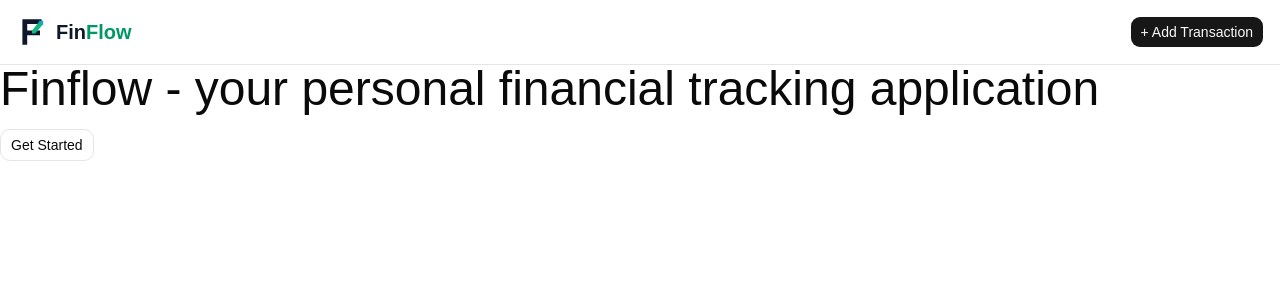
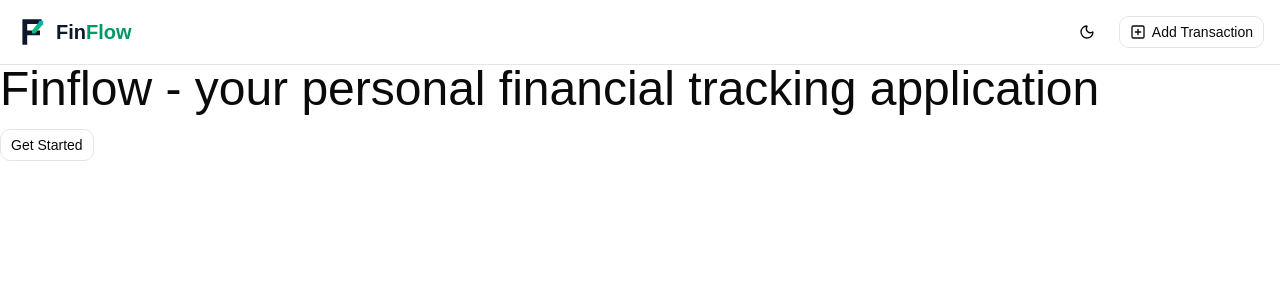
Before and after one commit to shovontanvir/finflow-personal_financial_tracker, a React (Vite) app: page / in a window 1280 px wide. Shown: the top 300 px of the page. Built offline with nearby package versions, Linux system fonts and the light colour scheme.

Commit message:
feat: add next-themes for theme management and update Header component with theme toggle

```diff
--- a/package.json
+++ b/package.json
@@ -19,6 +19,7 @@
     "clsx": "^2.1.1",
     "date-fns": "^4.1.0",
     "lucide-react": "^1.7.0",
+    "next-themes": "^0.4.6",
     "react": "^19.2.4",
     "react-dom": "^19.2.4",
     "react-hook-form": "^7.72.0",
--- a/src/components/Header.tsx
+++ b/src/components/Header.tsx
@@ -1,18 +1,40 @@
 import { Logo } from "@/components/Logo";
 import { Button } from "@/components/ui/button";
+import { Moon, Sun, SquarePlus } from "lucide-react";
+import { useTheme } from "next-themes";
 
 export default function Header() {
+  const { setTheme, theme } = useTheme();
+  const toggleTheme = () =>
+    theme === "dark" ? setTheme("light") : setTheme("dark");
+
   return (
     <header className="border-b bg-white dark:bg-gray-900 sticky top-0 z-50">
       <div className="max-w-7xl mx-auto px-4 h-16 flex items-center justify-between">
-        <div className="flex items-center gap-2 text-slate-900">
+        <div className="flex items-center gap-2 text-slate-900 dark:text-slate-100">
           <Logo className="w-8 h-8" />
           <span className="text-xl font-bold">
             Fin<span className="text-emerald-600">Flow</span>
           </span>
         </div>
 
-        <Button>+ Add Transaction</Button>
+        <div className="flex items-center gap-4">
+          <Button
+            variant="ghost"
+            size="icon"
+            onClick={toggleTheme}
+            aria-label="Toggle theme"
+          >
+            {theme === "dark" ? (
+              <Sun className="w-5 h-5" />
+            ) : (
+              <Moon className="w-5 h-5" />
+            )}
+          </Button>
+          <Button variant="outline">
+            <SquarePlus /> Add Transaction
+          </Button>
+        </div>
       </div>
     </header>
   );
--- a/src/main.tsx
+++ b/src/main.tsx
@@ -1,6 +1,7 @@
 import { StrictMode } from "react";
 import { createRoot } from "react-dom/client";
 import { QueryClient, QueryClientProvider } from "@tanstack/react-query";
+import { ThemeProvider } from "next-themes";
 import "./index.css";
 import App from "./App.tsx";
 
@@ -9,7 +10,9 @@ const queryClient = new QueryClient();
 createRoot(document.getElementById("root")!).render(
   <StrictMode>
     <QueryClientProvider client={queryClient}>
-      <App />
+      <ThemeProvider attribute="class" defaultTheme="light" enableSystem>
+        <App />
+      </ThemeProvider>
     </QueryClientProvider>
   </StrictMode>,
 );
```
Also changed, not shown: 1 other file (tests, documents, lock files or other folders).
